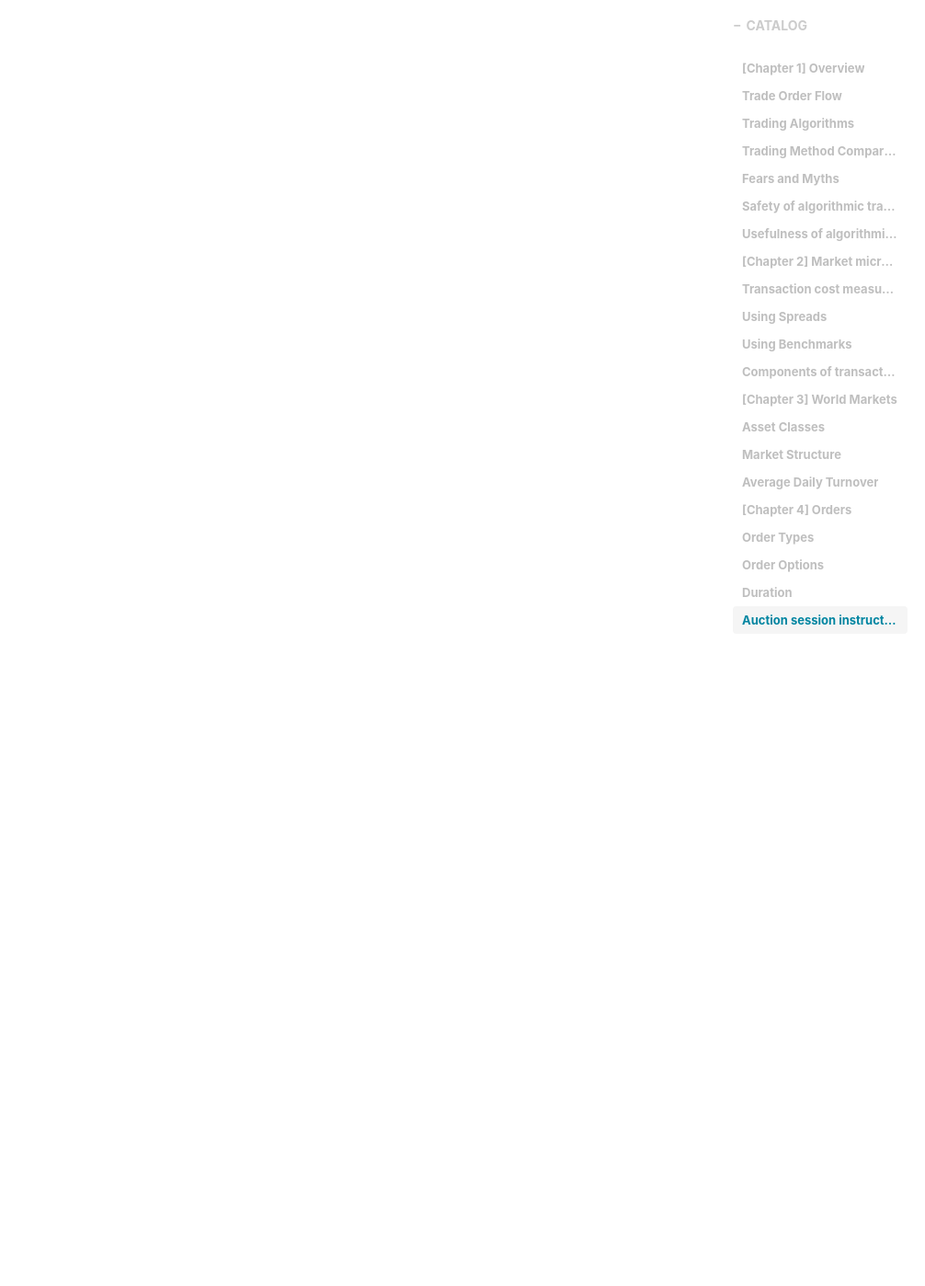
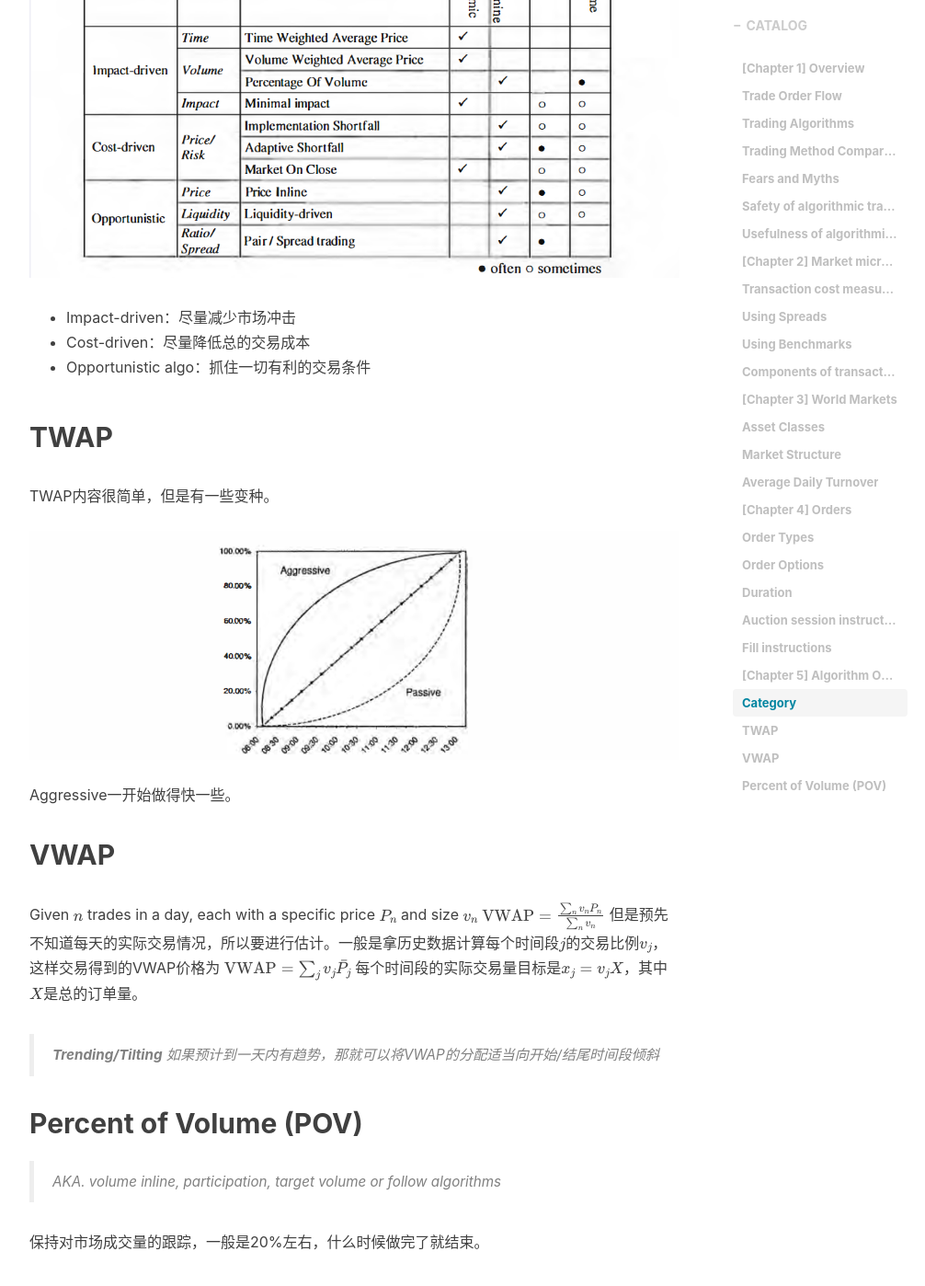
Before and after one commit to Michany/Michany.github.io, a Jekyll site: the page built from _posts/2020-04-28-Algorithm-Trading-and-DMA.md, in a window 1280 px wide and 1400 px high, scrolled down 7615 px. Shown: the whole window at 92% size, without its empty margins (233-1239 px from the left). Built offline with Jekyll 4.4.1, drawn with Linux system fonts in a browser that asks for light colours; nearby versions of some CDN libraries; formulas are drawn with MathJax 3; comment, search, counter and statistics services are not loaded; some of the changed text lies outside the part shown.

Commit message:
update trading and toefl

```diff
--- a/_posts/2020-04-28-Algorithm-Trading-and-DMA.md
+++ b/_posts/2020-04-28-Algorithm-Trading-and-DMA.md
@@ -127,6 +127,23 @@
 - Limit Order
   - lack of execution certainty
   - has potential to gain from future trend
+- Market-to-limit orders
+  - 最优五档成交剩余转限价
+- Stop Orders
+  - 当市场价格超出一定范围，止损单（也可以是止盈单）开始变为活跃的市价单
+  - Stop limit order: 触发后变为限价单
+  - Trailing stop orders: 当价格变化处于有利方向时，按兵不动；从最高点回落n%时，触发止损单
+- Hidden Orders
+  - 完全隐藏：可以用IOC订单来尝试cross
+  - Iceberg/reserve orders: 像冰山一样，部分可见（书中有完整示例）
+- Discretional orders
+  - Not-held order：交易员完全自主的选择权
+  - Discretionary orders：有一个
+- Pegged orders
+  - 动态的限价单，紧盯盘口
+  - 还可以增加最小交易量限制，防止价格被小单子打上去
+-
+-
 
 ## Order Options
 ### Duration
@@ -140,3 +157,45 @@
 - market on open (MOO): 开盘集合竞价，若未成交则转限价或取消
 - market on close (MOC)
 - limit on close (LOC): 收盘限价单，限制交易价格or只有满足一定数量才交易
+
+### Fill instructions
+- Immediate or cancel (IOC): 允许部分成交，不管结果如何马上cancel
+- Fill or kill (FOK): 如果没有立刻成交全部，就马上cancel
+- All or none (AON): 如果**当天**没有全部成交的机会，就cancel
+  *这种单一般是low priority*
+- Minimum volume / Minimum fill: 例如有AON order存在，使得有些单子有最小成交限制。
+- Must be filled: 一般是期货期权的平仓换仓
+- Flashing: 短暂的挂单后，马上撤单
+- One-cancels-other (OCO)
+- One-triggers-other (OTO)
+
+# [Chapter 5] Algorithm Overview
+## Category
+![Algo Category](/img/in-post/[AlgoTrading]AlgoCategory.png)
+- Impact-driven：尽量减少市场冲击
+- Cost-driven：尽量降低总的交易成本
+- Opportunistic algo：抓住一切有利的交易条件
+
+## TWAP
+TWAP内容很简单，但是有一些变种。
+![TWAP Rate](/img/in-post/[AlgoTrading]TWAPCompletionRate.png)
+Aggressive一开始做得快一些。
+
+## VWAP
+Given $n$ trades in a day, each with a specific price $P_n$ and size $v_n$
+$$
+\mathrm{VWAP} = \frac{\sum_n{v_nP_n}}{\sum_n{v_n}}
+$$
+但是预先不知道每天的实际交易情况，所以要进行估计。一般是拿历史数据计算每个时间段$j$的交易比例$v_j$，这样交易得到的VWAP价格为
+$$
+\mathrm{VWAP} = \sum_j{v_j\bar{P_j}}
+$$
+每个时间段的实际交易量目标是$x_j=v_jX$，其中$X$是总的订单量。
+
+> **Trending/Tilting**
+> 如果预计到一天内有趋势，那就可以将VWAP的分配适当向开始/结尾时间段倾斜
+
+## Percent of Volume (POV)
+> *AKA.* volume  inline, participation, target  volume or  follow algorithms
+
+保持对市场成交量的跟踪，一般是20%左右，什么时候做完了就结束。
```
Also changed, not shown: _posts/2019-05-29-TOEFL-testSeat.md (+29 -13 lines), img/in-post/[AlgoTrading]AlgoCategory.png (added), img/in-post/[AlgoTrading]TWAPCompletionRate.png (added).
